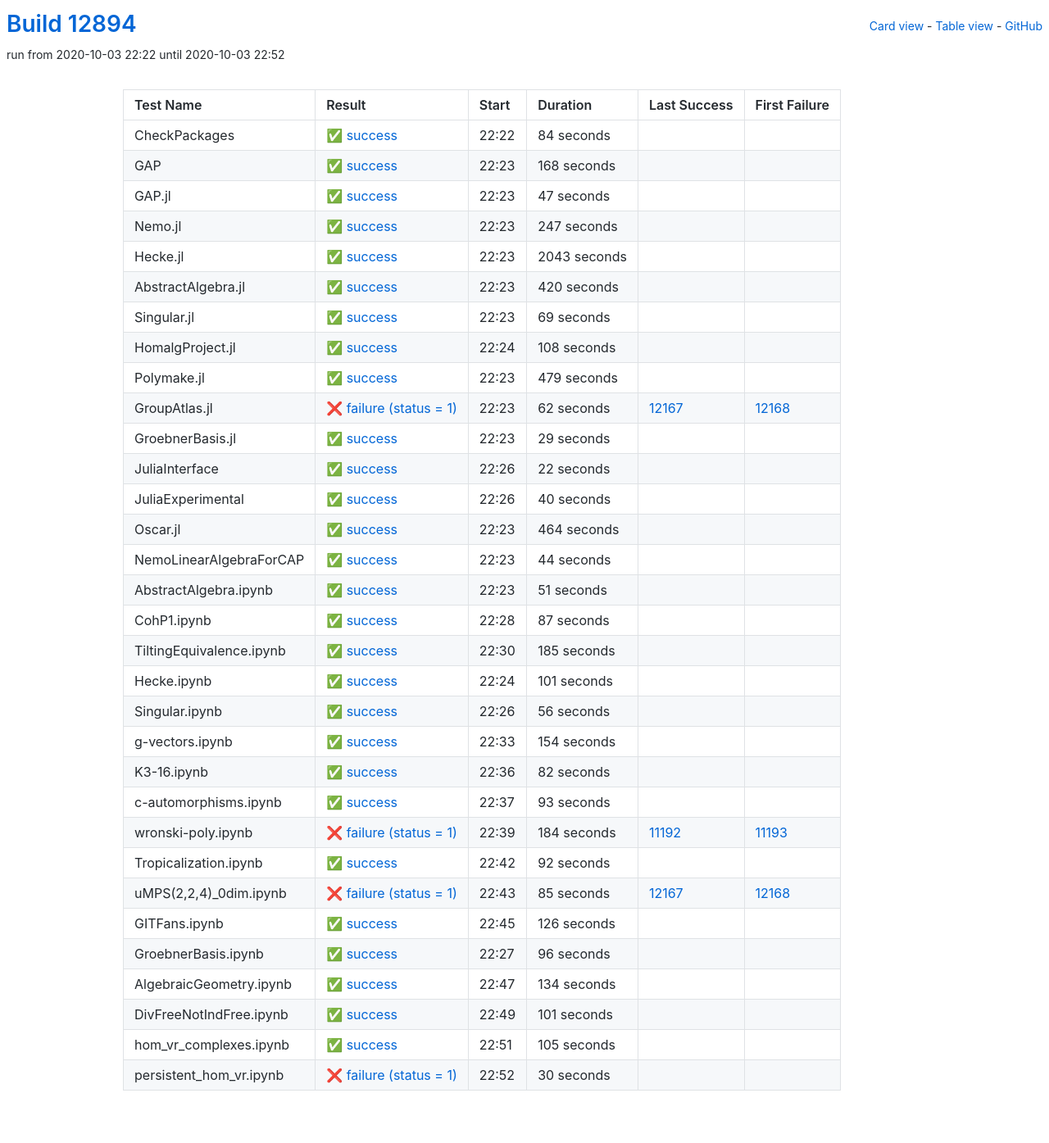
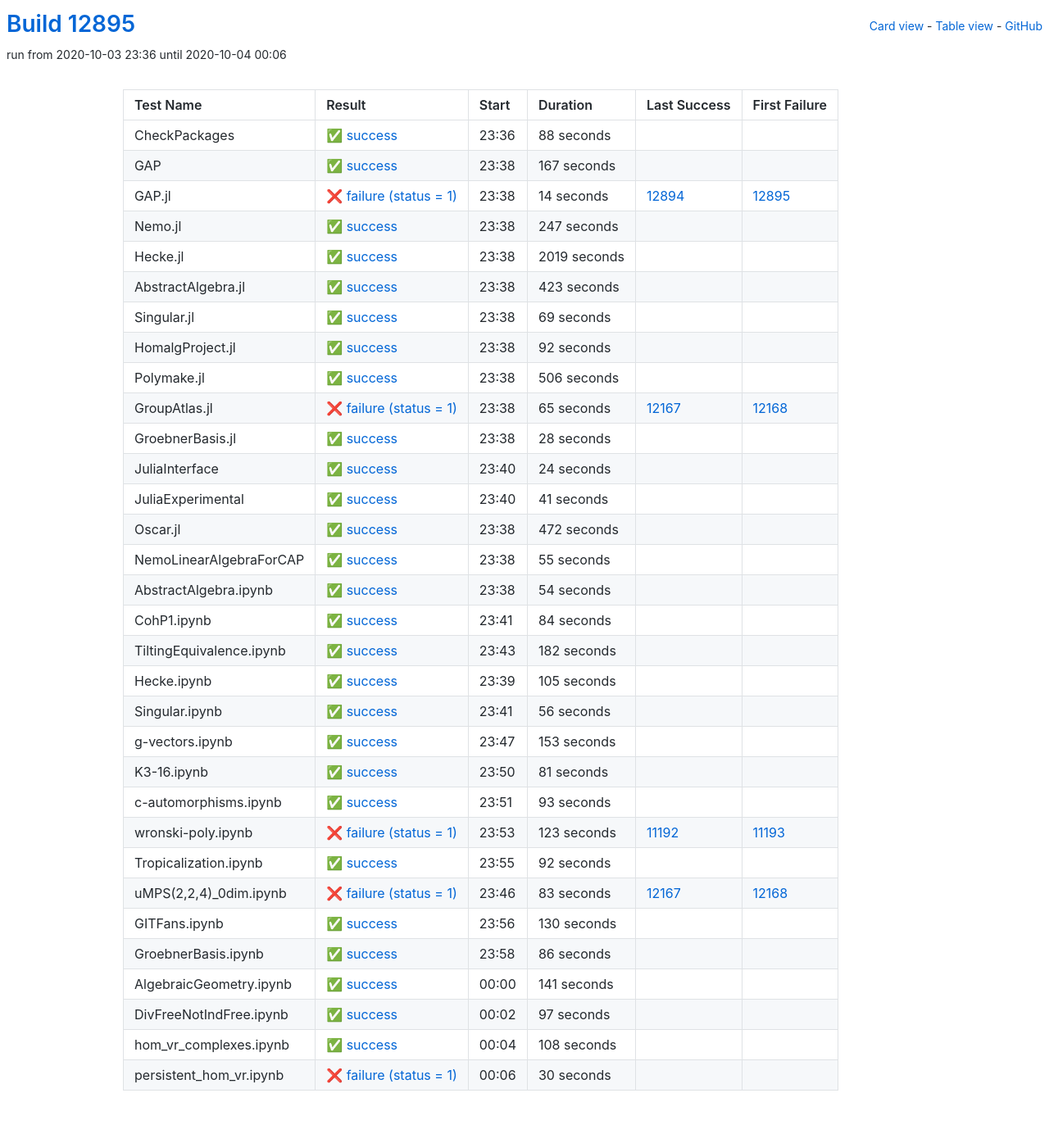
Before and after one commit to oscar-system/oscar-ci-status, a Jekyll site: the page built from table.html, in a window 1280 px wide. Shown: the whole page at 82% size. Built offline with Jekyll 4.4.1, drawn with Linux system fonts in a browser that asks for light colours.

Commit message:
Build #12895

```diff
--- a/_data/ci.yml
+++ b/_data/ci.yml
@@ -1,6 +1,6 @@
 ---
-build: 12894
-build_url: https://oscarci.mathematik.uni-kl.de/job/oscar/12894/
+build: 12895
+build_url: https://oscarci.mathematik.uni-kl.de/job/oscar/12895/
 job: oscar
 organization: oscar-system
 repo: oscar-ci-status
@@ -8,44 +8,44 @@ repourl: https://github.com/oscar-system/oscar-ci-status
 tests:
 - name: CheckPackages
   id: checkpackages
-  log: https://oscarci.mathematik.uni-kl.de/job/oscar/12894/artifact/logs/build-12894/CheckPackages.log
-  start: 2020-10-03 22:22
+  log: https://oscarci.mathematik.uni-kl.de/job/oscar/12895/artifact/logs/build-12895/CheckPackages.log
+  start: 2020-10-03 23:36
   success: true
   exitcode: 0
   status: success
-  duration: 84
+  duration: 88
   last_success: false
   last_success_url:
   first_failure: false
   first_failure_url:
 - name: GAP
   id: gap
-  log: https://oscarci.mathematik.uni-kl.de/job/oscar/12894/artifact/logs/build-12894/GAP.log
-  start: 2020-10-03 22:23
+  log: https://oscarci.mathematik.uni-kl.de/job/oscar/12895/artifact/logs/build-12895/GAP.log
+  start: 2020-10-03 23:38
   success: true
   exitcode: 0
   status: success
-  duration: 168
+  duration: 167
   last_success: false
   last_success_url:
   first_failure: false
   first_failure_url:
 - name: GAP.jl
   id: gap-jl
-  log: https://oscarci.mathematik.uni-kl.de/job/oscar/12894/artifact/logs/build-12894/GAP.jl.log
-  start: 2020-10-03 22:23
-  success: true
-  exitcode: 0
-  status: success
-  duration: 47
-  last_success: false
-  last_success_url:
-  first_failure: false
-  first_failure_url:
+  log: https://oscarci.mathematik.uni-kl.de/job/oscar/12895/artifact/logs/build-12895/GAP.jl.log
+  start: 2020-10-03 23:38
+  success: false
+  exitcode: 1
+  status: failure
+  duration: 14
+  last_success: 12894
+  last_success_url: https://oscarci.mathematik.uni-kl.de/job/oscar/12894/
+  first_failure: 12895
+  first_failure_url: https://oscarci.mathematik.uni-kl.de/job/oscar/12895/
 - name: Nemo.jl
   id: nemo-jl
-  log: https://oscarci.mathematik.uni-kl.de/job/oscar/12894/artifact/logs/build-12894/Nemo.jl.log
-  start: 2020-10-03 22:23
+  log: https://oscarci.mathematik.uni-kl.de/job/oscar/12895/artifact/logs/build-12895/Nemo.jl.log
+  start: 2020-10-03 23:38
   success: true
   exitcode: 0
   status: success
@@ -56,32 +56,32 @@ tests:
   first_failure_url:
 - name: Hecke.jl
   id: hecke-jl
-  log: https://oscarci.mathematik.uni-kl.de/job/oscar/12894/artifact/logs/build-12894/Hecke.jl.log
-  start: 2020-10-03 22:23
+  log: https://oscarci.mathematik.uni-kl.de/job/oscar/12895/artifact/logs/build-12895/Hecke.jl.log
+  start: 2020-10-03 23:38
   success: true
   exitcode: 0
   status: success
-  duration: 2043
+  duration: 2019
   last_success: false
   last_success_url:
   first_failure: false
   first_failure_url:
 - name: AbstractAlgebra.jl
   id: abstractalgebra-jl
-  log: https://oscarci.mathematik.uni-kl.de/job/oscar/12894/artifact/logs/build-12894/AbstractAlgebra.jl.log
-  start: 2020-10-03 22:23
+  log: https://oscarci.mathematik.uni-kl.de/job/oscar/12895/artifact/logs/build-12895/AbstractAlgebra.jl.log
+  start: 2020-10-03 23:38
   success: true
   exitcode: 0
   status: success
-  duration: 420
+  duration: 423
   last_success: false
   last_success_url:
   first_failure: false
   first_failure_url:
 - name: Singular.jl
   id: singular-jl
-  log: https://oscarci.mathematik.uni-kl.de/job/oscar/12894/artifact/logs/build-12894/Singular.jl.log
-  start: 2020-10-03 22:23
+  log: https://oscarci.mathematik.uni-kl.de/job/oscar/12895/artifact/logs/build-12895/Singular.jl.log
+  start: 2020-10-03 23:38
   success: true
   exitcode: 0
   status: success
@@ -92,152 +92,152 @@ tests:
   first_failure_url:
 - name: HomalgProject.jl
   id: homalgproject-jl
-  log: https://oscarci.mathematik.uni-kl.de/job/oscar/12894/artifact/logs/build-12894/HomalgProject.jl.log
-  start: 2020-10-03 22:24
+  log: https://oscarci.mathematik.uni-kl.de/job/oscar/12895/artifact/logs/build-12895/HomalgProject.jl.log
+  start: 2020-10-03 23:38
   success: true
   exitcode: 0
   status: success
-  duration: 108
+  duration: 92
   last_success: false
   last_success_url:
   first_failure: false
   first_failure_url:
 - name: Polymake.jl
   id: polymake-jl
-  log: https://oscarci.mathematik.uni-kl.de/job/oscar/12894/artifact/logs/build-12894/Polymake.jl.log
-  start: 2020-10-03 22:23
+  log: https://oscarci.mathematik.uni-kl.de/job/oscar/12895/artifact/logs/build-12895/Polymake.jl.log
+  start: 2020-10-03 23:38
   success: true
   exitcode: 0
   status: success
-  duration: 479
+  duration: 506
   last_success: false
   last_success_url:
   first_failure: false
   first_failure_url:
 - name: GroupAtlas.jl
   id: groupatlas-jl
-  log: https://oscarci.mathematik.uni-kl.de/job/oscar/12894/artifact/logs/build-12894/GroupAtlas.jl.log
-  start: 2020-10-03 22:23
+  log: https://oscarci.mathematik.uni-kl.de/job/oscar/12895/artifact/logs/build-12895/GroupAtlas.jl.log
+  start: 2020-10-03 23:38
   success: false
   exitcode: 1
   status: failure
-  duration: 62
+  duration: 65
   last_success: 12167
   last_success_url: https://oscarci.mathematik.uni-kl.de/job/oscar/12167/
   first_failure: 12168
   first_failure_url: https://oscarci.mathematik.uni-kl.de/job/oscar/12168/
 - name: GroebnerBasis.jl
   id: groebnerbasis-jl
-  log: https://oscarci.mathematik.uni-kl.de/job/oscar/12894/artifact/logs/build-12894/GroebnerBasis.jl.log
-  start: 2020-10-03 22:23
+  log: https://oscarci.mathematik.uni-kl.de/job/oscar/12895/artifact/logs/build-12895/GroebnerBasis.jl.log
+  start: 2020-10-03 23:38
   success: true
   exitcode: 0
   status: success
-  duration: 29
+  duration: 28
   last_success: false
   last_success_url:
   first_failure: false
   first_failure_url:
 - name: JuliaInterface
   id: juliainterface
-  log: https://oscarci.mathematik.uni-kl.de/job/oscar/12894/artifact/logs/build-12894/JuliaInterface.log
-  start: 2020-10-03 22:26
+  log: https://oscarci.mathematik.uni-kl.de/job/oscar/12895/artifact/logs/build-12895/JuliaInterface.log
+  start: 2020-10-03 23:40
   success: true
   exitcode: 0
   status: success
-  duration: 22
+  duration: 24
   last_success: false
   last_success_url:
   first_failure: false
   first_failure_url:
 - name: JuliaExperimental
   id: juliaexperimental
-  log: https://oscarci.mathematik.uni-kl.de/job/oscar/12894/artifact/logs/build-12894/JuliaExperimental.log
-  start: 2020-10-03 22:26
+  log: https://oscarci.mathematik.uni-kl.de/job/oscar/12895/artifact/logs/build-12895/JuliaExperimental.log
+  start: 2020-10-03 23:40
   success: true
   exitcode: 0
   status: success
-  duration: 40
+  duration: 41
   last_success: false
   last_success_url:
   first_failure: false
   first_failure_url:
 - name: Oscar.jl
   id: oscar-jl
-  log: https://oscarci.mathematik.uni-kl.de/job/oscar/12894/artifact/logs/build-12894/Oscar.jl.log
-  start: 2020-10-03 22:23
+  log: https://oscarci.mathematik.uni-kl.de/job/oscar/12895/artifact/logs/build-12895/Oscar.jl.log
+  start: 2020-10-03 23:38
   success: true
   exitcode: 0
   status: success
-  duration: 464
+  duration: 472
   last_success: false
   last_success_url:
   first_failure: false
   first_failure_url:
 - name: NemoLinearAlgebraForCAP
   id: nemolinearalgebraforcap
-  log: https://oscarci.mathematik.uni-kl.de/job/oscar/12894/artifact/logs/build-12894/NemoLinearAlgebraForCAP.log
-  start: 2020-10-03 22:23
+  log: https://oscarci.mathematik.uni-kl.de/job/oscar/12895/artifact/logs/build-12895/NemoLinearAlgebraForCAP.log
+  start: 2020-10-03 23:38
   success: true
   exitcode: 0
   status: success
-  duration: 44
+  duration: 55
   last_success: false
   last_success_url:
   first_failure: false
   first_failure_url:
 - name: AbstractAlgebra.ipynb
   id: abstractalgebra-ipynb
-  log: https://oscarci.mathematik.uni-kl.de/job/oscar/12894/artifact/logs/build-12894/AbstractAlgebra.ipynb.log
-  start: 2020-10-03 22:23
+  log: https://oscarci.mathematik.uni-kl.de/job/oscar/12895/artifact/logs/build-12895/AbstractAlgebra.ipynb.log
+  start: 2020-10-03 23:38
   success: true
   exitcode: 0
   status: success
-  duration: 51
+  duration: 54
   last_success: false
   last_success_url:
   first_failure: false
   first_failure_url:
 - name: CohP1.ipynb
   id: cohp1-ipynb
-  log: https://oscarci.mathematik.uni-kl.de/job/oscar/12894/artifact/logs/build-12894/CohP1.ipynb.log
-  start: 2020-10-03 22:28
+  log: https://oscarci.mathematik.uni-kl.de/job/oscar/12895/artifact/logs/build-12895/CohP1.ipynb.log
+  start: 2020-10-03 23:41
   success: true
   exitcode: 0
   status: success
-  duration: 87
+  duration: 84
   last_success: false
   last_success_url:
   first_failure: false
   first_failure_url:
 - name: TiltingEquivalence.ipynb
   id: tiltingequivalence-ipynb
-  log: https://oscarci.mathematik.uni-kl.de/job/oscar/12894/artifact/logs/build-12894/TiltingEquivalence.ipynb.log
-  start: 2020-10-03 22:30
+  log: https://oscarci.mathematik.uni-kl.de/job/oscar/12895/artifact/logs/build-12895/TiltingEquivalence.ipynb.log
+  start: 2020-10-03 23:43
   success: true
   exitcode: 0
   status: success
-  duration: 185
+  duration: 182
   last_success: false
   last_success_url:
   first_failure: false
   first_failure_url:
 - name: Hecke.ipynb
   id: hecke-ipynb
-  log: https://oscarci.mathematik.uni-kl.de/job/oscar/12894/artifact/logs/build-12894/Hecke.ipynb.log
-  start: 2020-10-03 22:24
+  log: https://oscarci.mathematik.uni-kl.de/job/oscar/12895/artifact/logs/build-12895/Hecke.ipynb.log
+  start: 2020-10-03 23:39
   success: true
   exitcode: 0
   status: success
-  duration: 101
+  duration: 105
   last_success: false
   last_success_url:
   first_failure: false
   first_failure_url:
 - name: Singular.ipynb
   id: singular-ipynb
-  log: https://oscarci.mathematik.uni-kl.de/job/oscar/12894/artifact/logs/build-12894/Singular.ipynb.log
-  start: 2020-10-03 22:26
+  log: https://oscarci.mathematik.uni-kl.de/job/oscar/12895/artifact/logs/build-12895/Singular.ipynb.log
+  start: 2020-10-03 23:41
   success: true
   exitcode: 0
   status: success
@@ -248,32 +248,32 @@ tests:
   first_failure_url:
 - name: g-vectors.ipynb
   id: g-vectors-ipynb
-  log: https://oscarci.mathematik.uni-kl.de/job/oscar/12894/artifact/logs/build-12894/g-vectors.ipynb.log
-  start: 2020-10-03 22:33
+  log: https://oscarci.mathematik.uni-kl.de/job/oscar/12895/artifact/logs/build-12895/g-vectors.ipynb.log
+  start: 2020-10-03 23:47
   success: true
   exitcode: 0
   status: success
-  duration: 154
+  duration: 153
   last_success: false
   last_success_url:
   first_failure: false
   first_failure_url:
 - name: K3-16.ipynb
   id: k3-16-ipynb
-  log: https://oscarci.mathematik.uni-kl.de/job/oscar/12894/artifact/logs/build-12894/K3-16.ipynb.log
-  start: 2020-10-03 22:36
+  log: https://oscarci.mathematik.uni-kl.de/job/oscar/12895/artifact/logs/build-12895/K3-16.ipynb.log
+  start: 2020-10-03 23:50
   success: true
   exitcode: 0
   status: success
-  duration: 82
+  duration: 81
   last_success: false
   last_success_url:
   first_failure: false
   first_failure_url:
 - name: c-automorphisms.ipynb
   id: c-automorphisms-ipynb
-  log: https://oscarci.mathematik.uni-kl.de/job/oscar/12894/artifact/logs/build-12894/c-automorphisms.ipynb.log
-  start: 2020-10-03 22:37
+  log: https://oscarci.mathematik.uni-kl.de/job/oscar/12895/artifact/logs/build-12895/c-automorphisms.ipynb.log
+  start: 2020-10-03 23:51
   success: true
   exitcode: 0
   status: success
@@ -284,20 +284,20 @@ tests:
   first_failure_url:
 - name: wronski-poly.ipynb
   id: wronski-poly-ipynb
-  log: https://oscarci.mathematik.uni-kl.de/job/oscar/12894/artifact/logs/build-12894/wronski-poly.ipynb.log
-  start: 2020-10-03 22:39
+  log: https://oscarci.mathematik.uni-kl.de/job/oscar/12895/artifact/logs/build-12895/wronski-poly.ipynb.log
+  start: 2020-10-03 23:53
   success: false
   exitcode: 1
   status: failure
-  duration: 184
+  duration: 123
   last_success: 11192
   last_success_url: https://oscarci.mathematik.uni-kl.de/job/oscar/11192/
   first_failure: 11193
   first_failure_url: https://oscarci.mathematik.uni-kl.de/job/oscar/11193/
 - name: Tropicalization.ipynb
   id: tropicalization-ipynb
-  log: https://oscarci.mathematik.uni-kl.de/job/oscar/12894/artifact/logs/build-12894/Tropicalization.ipynb.log
-  start: 2020-10-03 22:42
+  log: https://oscarci.mathematik.uni-kl.de/job/oscar/12895/artifact/logs/build-12895/Tropicalization.ipynb.log
+  start: 2020-10-03 23:55
   success: true
   exitcode: 0
   status: success
@@ -308,80 +308,80 @@ tests:
   first_failure_url:
 - name: uMPS(2,2,4)_0dim.ipynb
   id: umps-2-2-4-0dim-ipynb
-  log: https://oscarci.mathematik.uni-kl.de/job/oscar/12894/artifact/logs/build-12894/uMPS-2-2-4-_0dim.ipynb.log
-  start: 2020-10-03 22:43
+  log: https://oscarci.mathematik.uni-kl.de/job/oscar/12895/artifact/logs/build-12895/uMPS-2-2-4-_0dim.ipynb.log
+  start: 2020-10-03 23:46
   success: false
   exitcode: 1
   status: failure
-  duration: 85
+  duration: 83
   last_success: 12167
   last_success_url: https://oscarci.mathematik.uni-kl.de/job/oscar/12167/
   first_failure: 12168
   first_failure_url: https://oscarci.mathematik.uni-kl.de/job/oscar/12168/
 - name: GITFans.ipynb
   id: gitfans-ipynb
-  log: https://oscarci.mathematik.uni-kl.de/job/oscar/12894/artifact/logs/build-12894/GITFans.ipynb.log
-  start: 2020-10-03 22:45
+  log: https://oscarci.mathematik.uni-kl.de/job/oscar/12895/artifact/logs/build-12895/GITFans.ipynb.log
+  start: 2020-10-03 23:56
   success: true
   exitcode: 0
   status: success
-  duration: 126
+  duration: 130
   last_success: false
   last_success_url:
   first_failure: false
   first_failure_url:
 - name: GroebnerBasis.ipynb
   id: groebnerbasis-ipynb
-  log: https://oscarci.mathematik.uni-kl.de/job/oscar/12894/artifact/logs/build-12894/GroebnerBasis.ipynb.log
-  start: 2020-10-03 22:27
+  log: https://oscarci.mathematik.uni-kl.de/job/oscar/12895/artifact/logs/build-12895/GroebnerBasis.ipynb.log
+  start: 2020-10-03 23:58
   success: true
   exitcode: 0
   status: success
-  duration: 96
+  duration: 86
   last_success: false
   last_success_url:
   first_failure: false
   first_failure_url:
 - name: AlgebraicGeometry.ipynb
   id: algebraicgeometry-ipynb
-  log: https://oscarci.mathematik.uni-kl.de/job/oscar/12894/artifact/logs/build-12894/AlgebraicGeometry.ipynb.log
-  start: 2020-10-03 22:47
+  log: https://oscarci.mathematik.uni-kl.de/job/oscar/12895/artifact/logs/build-12895/AlgebraicGeometry.ipynb.log
+  start: 2020-10-04 00:00
   success: true
   exitcode: 0
   status: success
-  duration: 134
+  duration: 141
   last_success: false
   last_success_url:
   first_failure: false
   first_failure_url:
 - name: DivFreeNotIndFree.ipynb
   id: divfreenotindfree-ipynb
-  log: https://oscarci.mathematik.uni-kl.de/job/oscar/12894/artifact/logs/build-12894/DivFreeNotIndFree.ipynb.log
-  start: 2020-10-03 22:49
+  log: https://oscarci.mathematik.uni-kl.de/job/oscar/12895/artifact/logs/build-12895/DivFreeNotIndFree.ipynb.log
+  start: 2020-10-04 00:02
   success: true
   exitcode: 0
   status: success
-  duration: 101
+  duration: 97
   last_success: false
   last_success_url:
   first_failure: false
   first_failure_url:
 - name: hom_vr_complexes.ipynb
   id: hom-vr-complexes-ipynb
-  log: https://oscarci.mathematik.uni-kl.de/job/oscar/12894/artifact/logs/build-12894/hom_vr_complexes.ipynb.log
-  start: 2020-10-03 22:51
+  log: https://oscarci.mathematik.uni-kl.de/job/oscar/12895/artifact/logs/build-12895/hom_vr_complexes.ipynb.log
+  start: 2020-10-04 00:04
   success: true
   exitcode: 0
   status: success
-  duration: 105
+  duration: 108
   last_success: false
   last_success_url:
   first_failure: false
   first_failure_url:
 - name: persistent_hom_vr.ipynb
   id: persistent-hom-vr-ipynb
-  log: https://oscarci.mathematik.uni-kl.de/job/oscar/12894/artifact/logs/build-12894/persistent_hom_vr.ipynb.log
-  start: 2020-10-03 22:52
+  log: https://oscarci.mathematik.uni-kl.de/job/oscar/12895/artifact/logs/build-12895/persistent_hom_vr.ipynb.log
+  start: 2020-10-04 00:06
   success: false
   exitcode: 1
   status: failure
```
Also changed, not shown: README.md.
